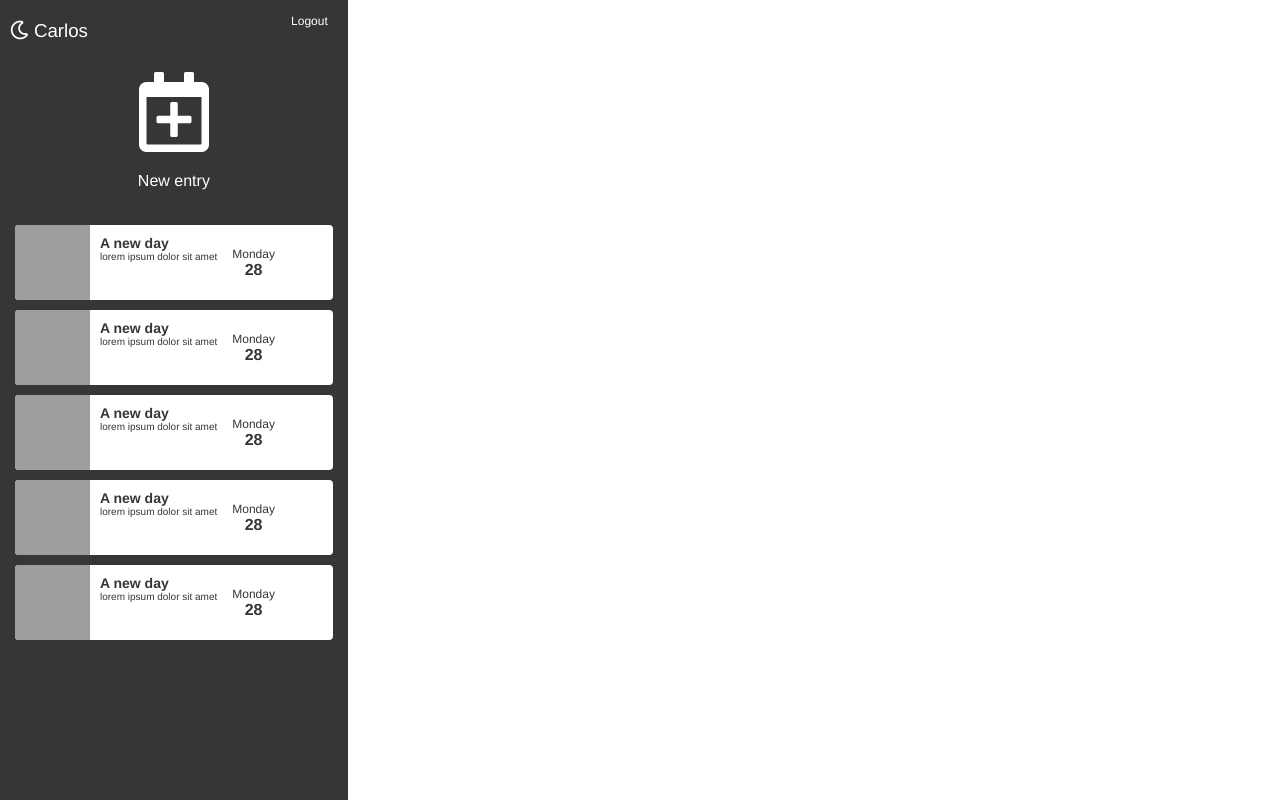
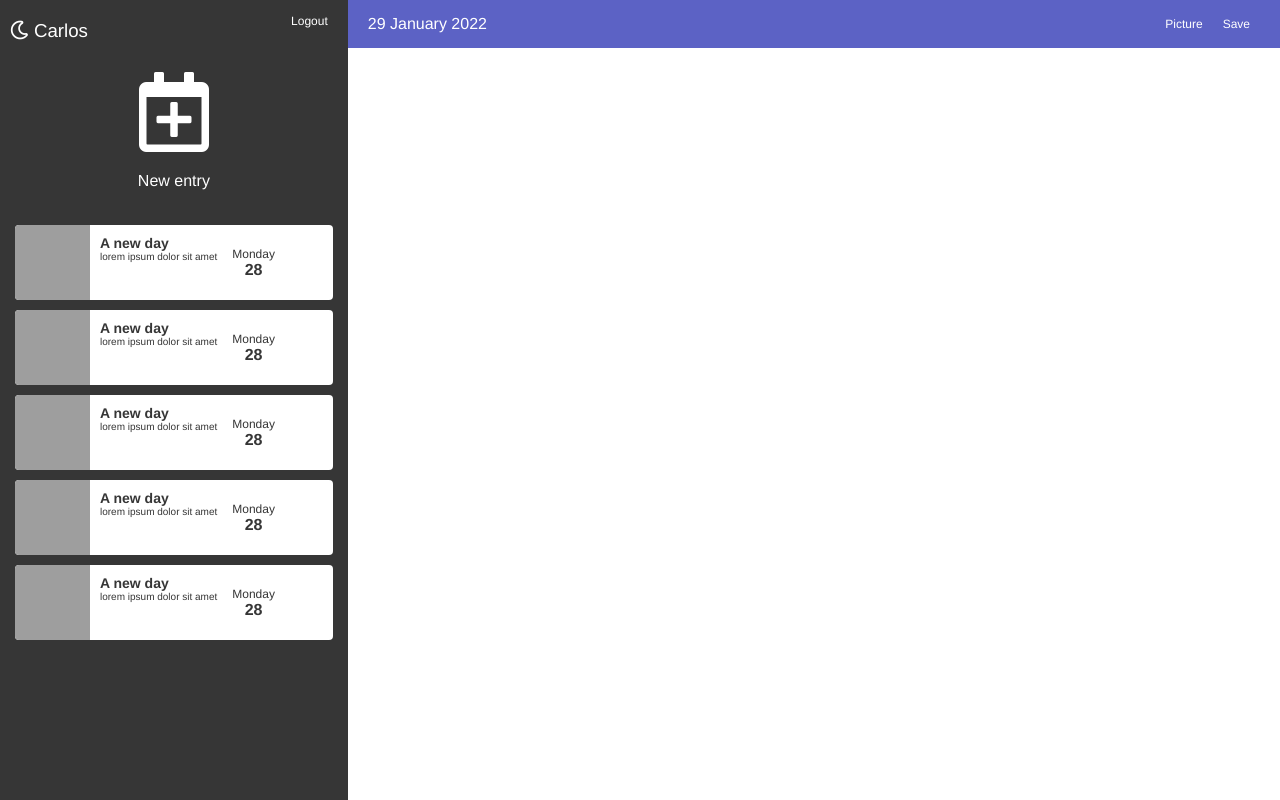
Before and after one commit to PereiraCC/JournalApp-React, a React app: page / in a window 1280 px wide. Built offline with nearby package versions, Linux system fonts and the light colour scheme; grey boxes are pictures that could not be loaded.

Commit message:
Added Notes Screen and Note App bar

```diff
--- a/src/components/journal/JournalScreen.js
+++ b/src/components/journal/JournalScreen.js
@@ -1,5 +1,6 @@
 
 // import { NothingSelected } from './NothingSelected';
+import { NoteScreen } from '../notes/NoteScreen';
 import { Sidebar } from './Sidebar';
 
 export const JournalScreen = () => {
@@ -10,6 +11,7 @@ export const JournalScreen = () => {
 
             <main>
                 {/* <NothingSelected /> */}
+                <NoteScreen />
             </main>
 
         </div>
--- /dev/null
+++ b/src/components/notes/NoteScreen.js
@@ -0,0 +1,12 @@
+import React from 'react';
+import { NotesAppBar } from './NotesAppBar';
+
+export const NoteScreen = () => {
+    return (
+        <div className="notes__main-content">
+
+            <NotesAppBar />
+
+        </div>
+    );
+};
--- /dev/null
+++ b/src/components/notes/NotesAppBar.js
@@ -0,0 +1,19 @@
+import React from 'react';
+
+export const NotesAppBar = () => {
+    return (
+        <div className="notes__appbar">
+            <span>29 January 2022</span>
+
+            <div>
+                <button className="btn">
+                    Picture
+                </button>
+
+                <button className="btn">
+                    Save
+                </button>
+            </div>
+        </div>
+    );
+};
--- a/src/styles/components/_buttons.scss
+++ b/src/styles/components/_buttons.scss
@@ -10,6 +10,12 @@
 
     &:focus {
         outline: none;
+    }
+
+    transition: color .3s ease;
+
+    &:hover {
+        color: darken($color: white, $amount: 10)
     }
 }
 
--- /dev/null
+++ b/src/styles/components/_notes.scss
@@ -0,0 +1,15 @@
+
+.notes__main-content {
+    display: flex;
+    flex-direction: column;
+    height: 100%;
+}
+
+.notes__appbar {
+    align-items: center;
+    background-color: $primary;
+    color: white;
+    display: flex;
+    justify-content: space-between;
+    padding: 10px 20px 10px 20px;
+}
--- a/src/styles/styles.scss
+++ b/src/styles/styles.scss
@@ -9,3 +9,4 @@
 @import './components/links';
 @import './components/journal';
 @import './components/nothing';
+@import './components/notes';
```
